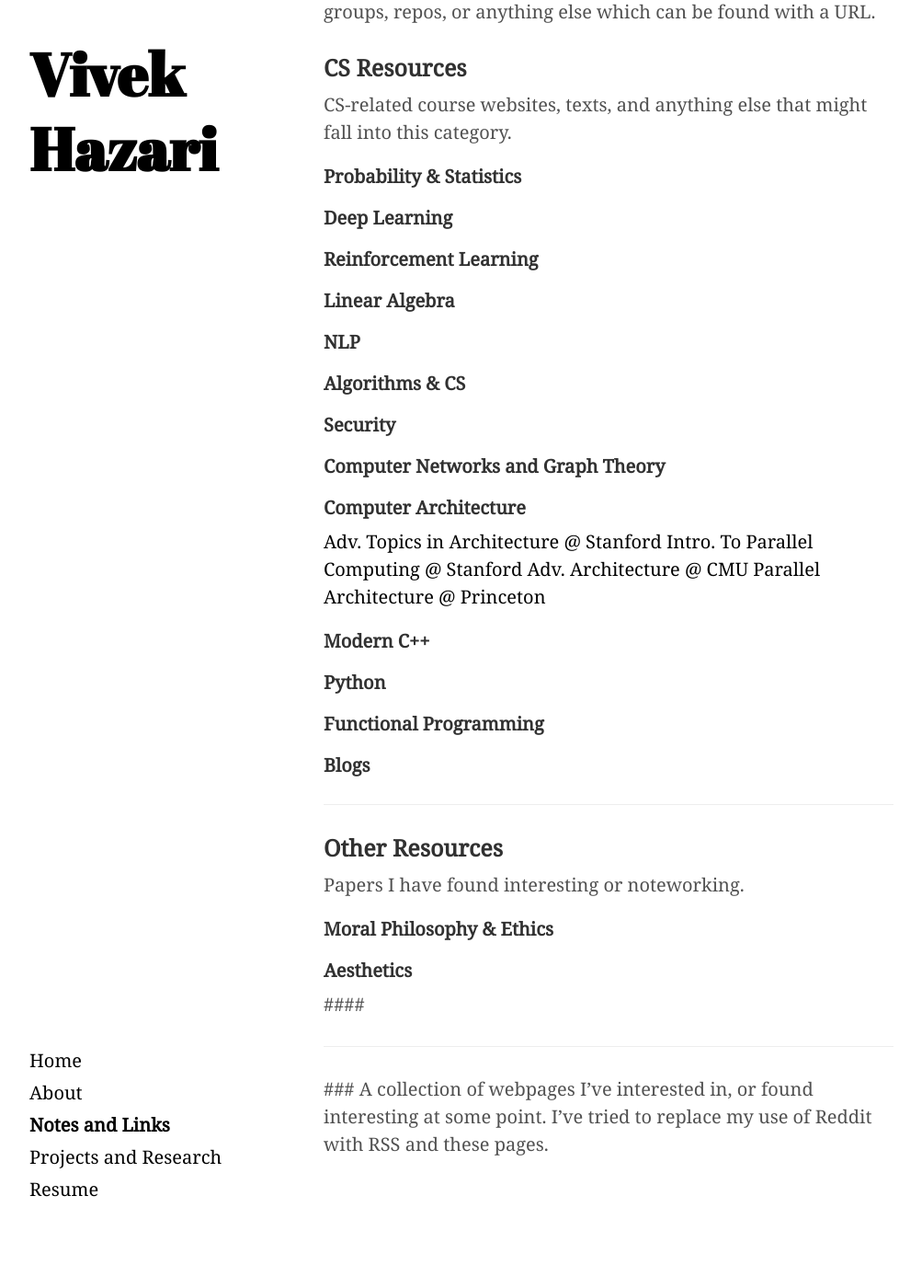
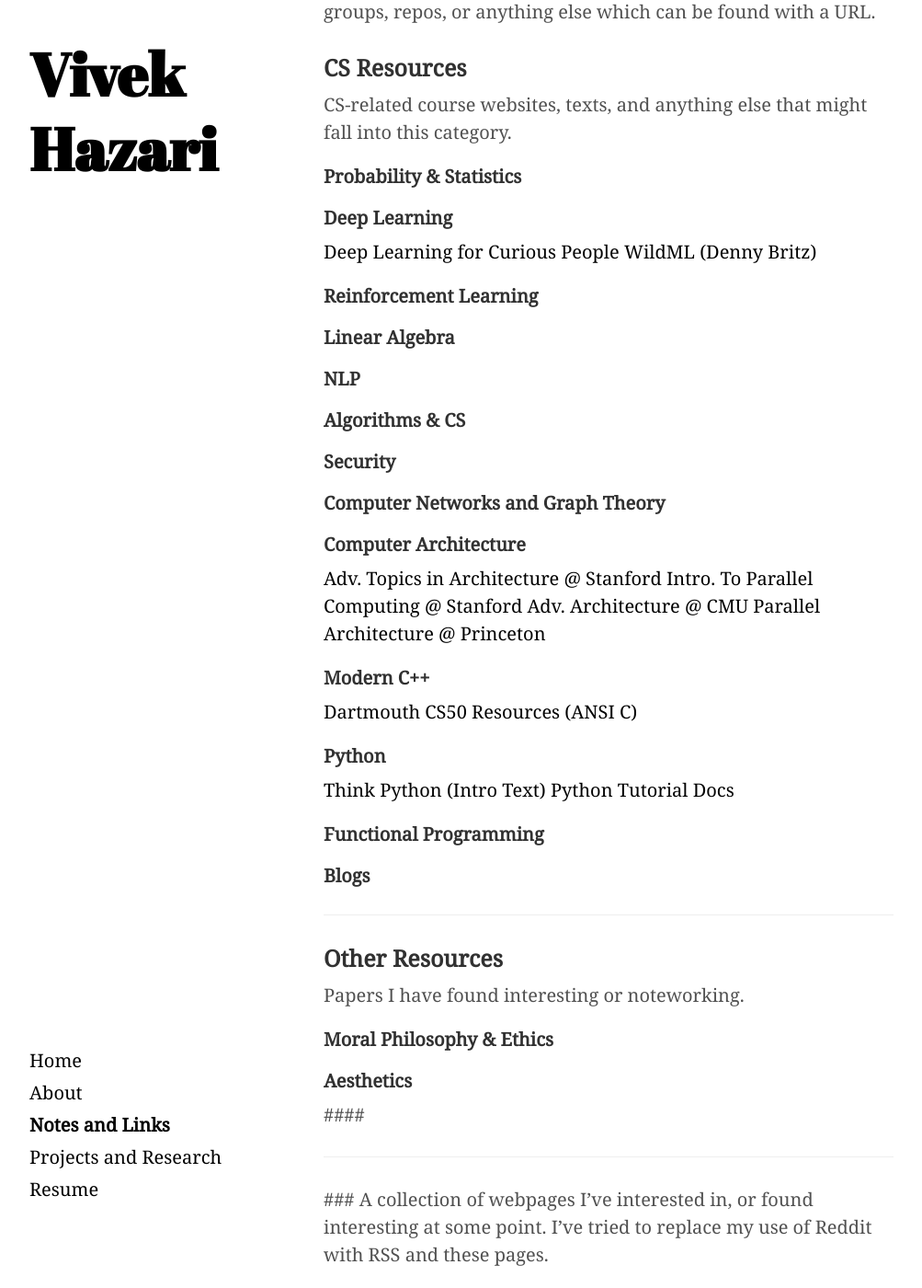
Before and after one commit to Vivekhaz/site_personal, a Jekyll site: the page built from notes.md, in a window 1280 px wide and 1400 px high, scrolled down 958 px. Shown: the whole window at 92% size, without its empty margins (208-1211 px from the left). Built offline with Jekyll 4.4.1, drawn with Linux system fonts in a browser that asks for light colours; some of the changed text lies outside the part shown.

Commit message:
Update notes.md

```diff
--- a/notes.md
+++ b/notes.md
@@ -40,6 +40,10 @@ CS-related course websites, texts, and anything else that might fall into this c
 
 #### Deep Learning
 
+[Deep Learning for Curious People](https://lilianweng.github.io/lil-log/2017/06/21/an-overview-of-deep-learning.html)
+[WildML (Denny Britz)](http://www.wildml.com)
+
+
 #### Reinforcement Learning
 
 #### Linear Algebra
@@ -62,7 +66,12 @@ CS-related course websites, texts, and anything else that might fall into this c
 
 #### Modern C++
 
+[Dartmouth CS50 Resources (ANSI C)](https://www.cs.dartmouth.edu/~campbell/cs50/resources.html)
+
 #### Python
+
+[Think Python (Intro Text)](https://greenteapress.com/wp/think-python-2e/)
+[Python Tutorial Docs](https://docs.python.org/3/tutorial/index.html)
 
 #### Functional Programming
 
@@ -87,3 +96,7 @@ Papers I have found interesting or noteworking.
 --------------------------------------------------------------------------------
 ###
 A collection of webpages I've interested in, or found interesting at some point. I've tried to replace my use of Reddit with RSS and these pages.
+
+
+[Princeton CS Department on Grad. School](https://www.cs.princeton.edu/academics/ugradpgm/gsg)
+[Dartmouth CS Department on Grad. School]()
```
